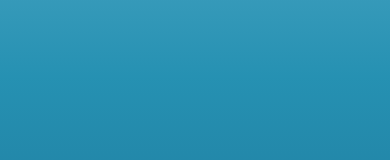
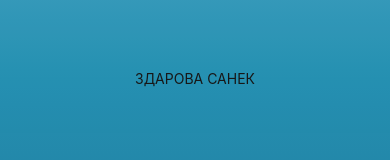
Before and after one commit to glockstory/psyscan, a React Native app: screen /AdvancedYourActivity in a window 390 px wide. Shown: the part 376-536 px from the top of the page. Built offline with nearby package versions, Linux system fonts and the light colour scheme.

Commit message:
fix LinearArea component

```diff
--- a/components/AdvancedTesting/AdvancedYourActivity.js
+++ b/components/AdvancedTesting/AdvancedYourActivity.js
@@ -1,13 +1,12 @@
 import { View, Text } from "react-native";
 import React from "react";
 import LinearArea from "./LinearArea";
+import { styles } from "../../styles/style";
 
 export default function AdvancedYourActivity() {
   return (
     <LinearArea>
-      <View>
-        <Text>AdvancedYourActivity</Text>
-      </View>
+        <Text>ЗДАРОВА САНЕК</Text>
     </LinearArea>
   );
 }
--- a/components/AdvancedTesting/LinearArea.js
+++ b/components/AdvancedTesting/LinearArea.js
@@ -3,7 +3,7 @@ import React from "react";
 import { LinearGradient } from "expo-linear-gradient";
 import { styles } from "../../styles/style";
 
-export default function LinearArea() {
+export default function LinearArea({children}) {
   return (
     <LinearGradient
       style={[
@@ -19,6 +19,8 @@ export default function LinearArea() {
         x: 0,
         y: 1,
       }}
-    ></LinearGradient>
+    >
+      {children}
+    </LinearGradient>
   );
 }
```
